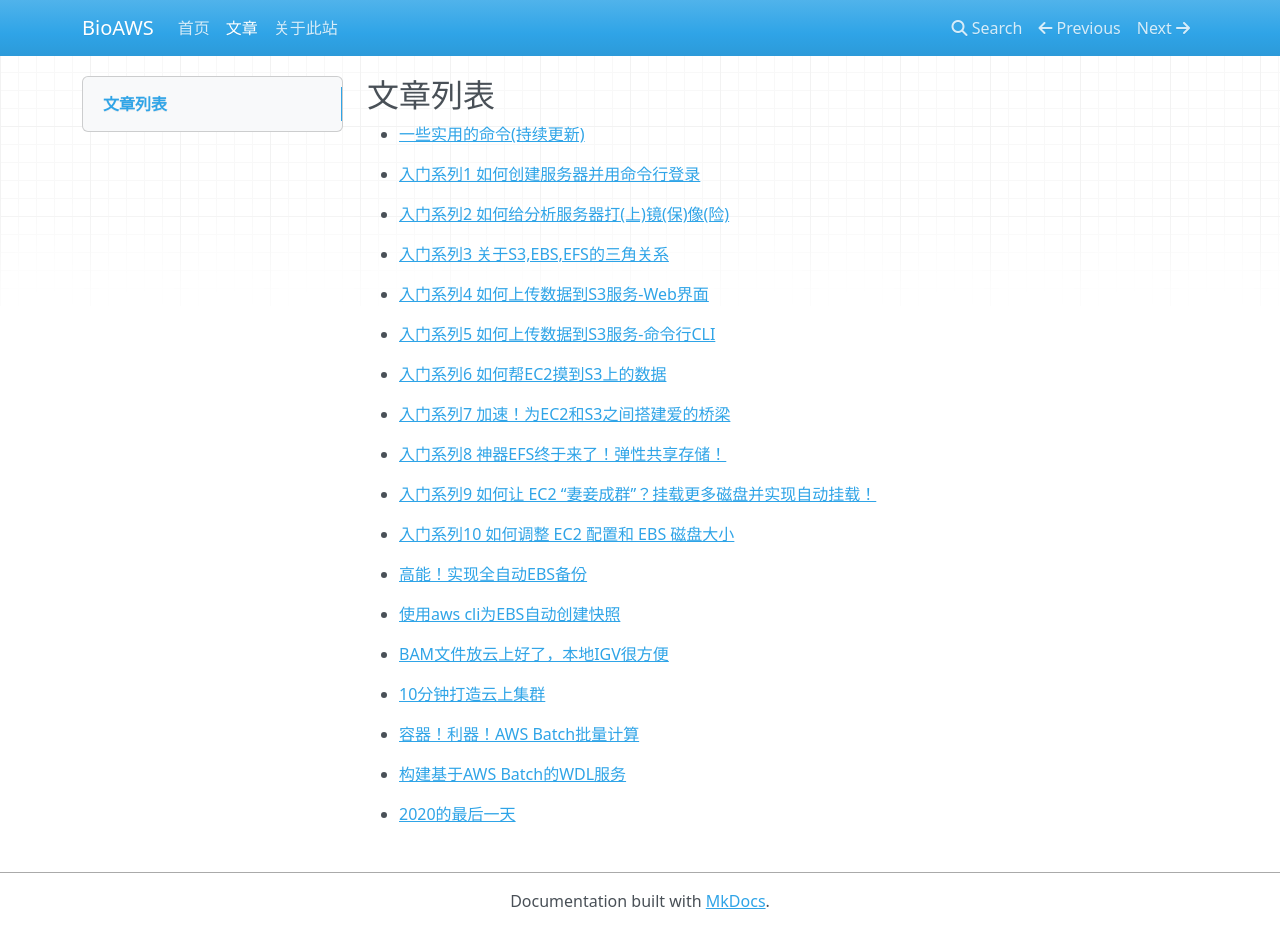
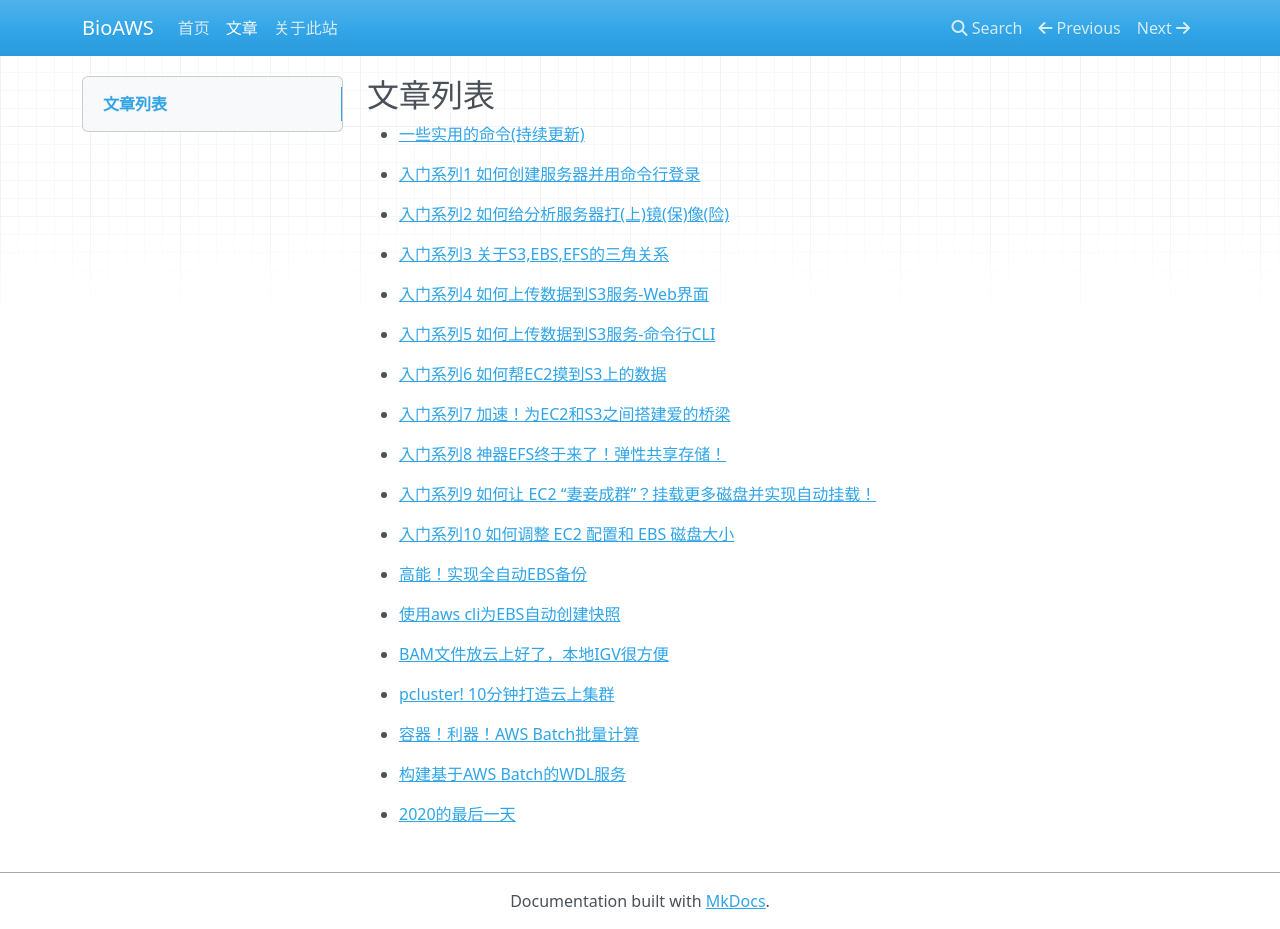
Before and after one commit to DavisChen99/bioaws, an MkDocs documentation site: the page built from docs/index.md, in a window 1280 px wide and 929 px high. Built offline with MkDocs 1.6.1, drawn with Linux system fonts in a browser that asks for light colours; nearby versions of some CDN libraries; old or Windows-style settings are respelled for this version of MkDocs.

Commit message:
modify pcluster

```diff
--- a/docs/index.md
+++ b/docs/index.md
@@ -28,7 +28,7 @@
 
 - [BAM文件放云上好了，本地IGV很方便](blogs/2020-01-31-put-bam-on-s3.md)
 
-- [10分钟打造云上集群](blogs/2019-12-27-10-mins-to-create-a-cluster-on-aws.md)
+- [pcluster! 10分钟打造云上集群](blogs/2019-12-27-10-mins-to-create-a-cluster-on-aws.md)
 
 - [容器！利器！AWS Batch批量计算](blogs/2020-01-14-how-to-use-aws-batch-china.md)
 
```
